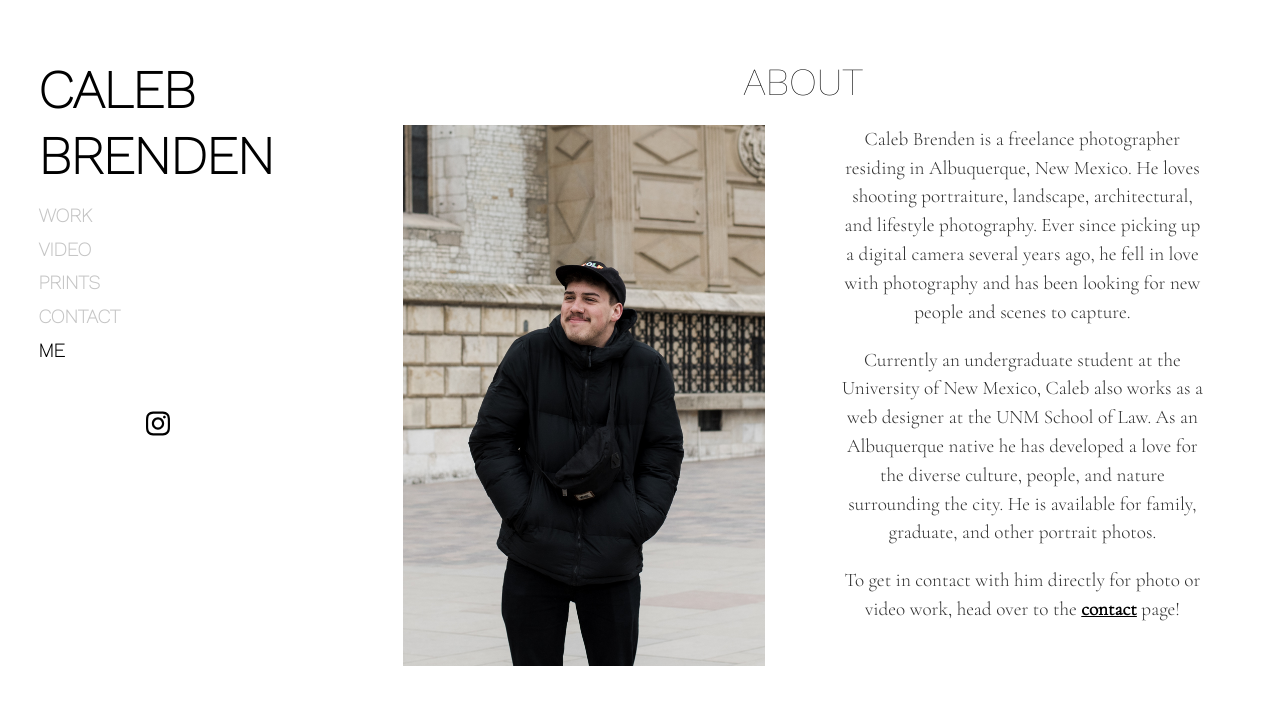
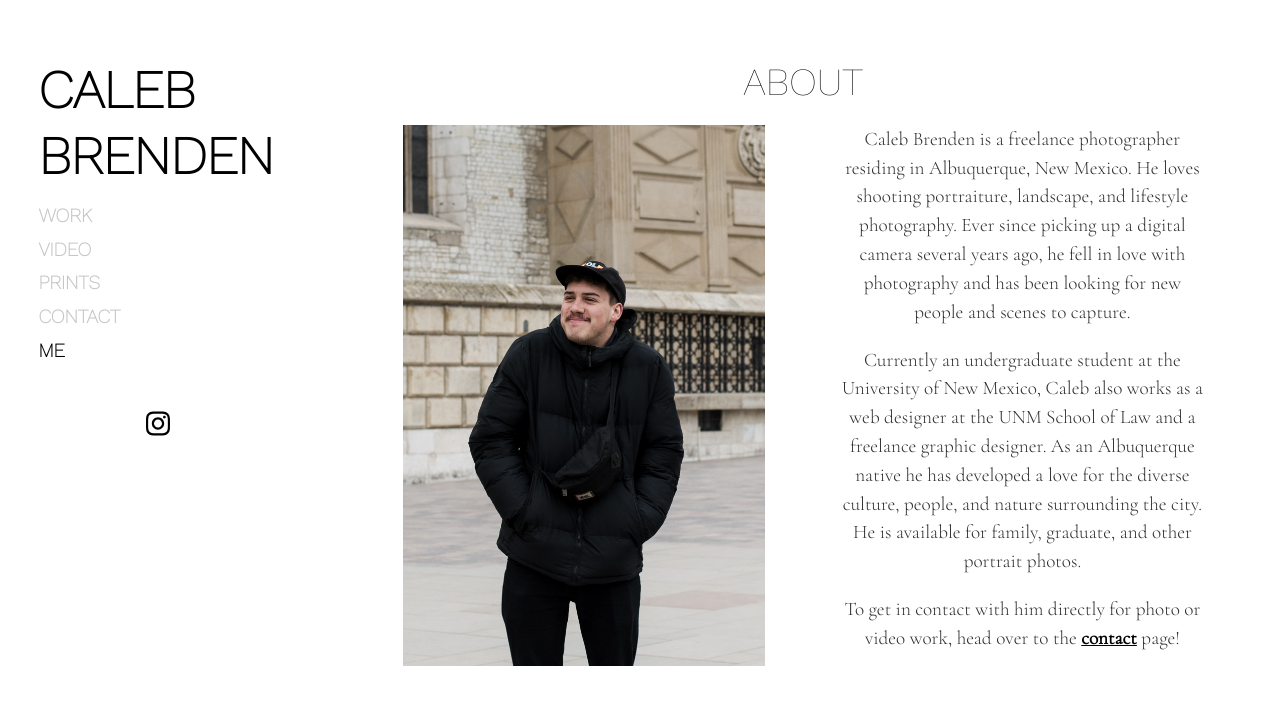
Before and after one commit to calebbrenden/my-site, a Jekyll site: the page built from me.md, in a window 1280 px wide. Shown: the top 705 px of the page. Built offline with Jekyll 4.4.1, drawn with Linux system fonts in a browser that asks for light colours.

```diff
--- a/me.md
+++ b/me.md
@@ -15,8 +15,8 @@
 </div>
 
 <div id="right-div">
-<p>Caleb Brenden is a freelance photographer residing in Albuquerque, New Mexico. He loves shooting portraiture, landscape, architectural, and lifestyle photography. Ever since picking up a digital camera several years ago, he fell in love with photography and has been looking for new people and scenes to capture.</p>
-<p>Currently an undergraduate student at the University of New Mexico, Caleb also works as a web designer at the UNM School of Law. As an Albuquerque native he has developed a love for the diverse culture, people, and nature surrounding the city. He is available for family, graduate, and other portrait photos.</p>
+<p>Caleb Brenden is a freelance photographer residing in Albuquerque, New Mexico. He loves shooting portraiture, landscape, and lifestyle photography. Ever since picking up a digital camera several years ago, he fell in love with photography and has been looking for new people and scenes to capture.</p>
+<p>Currently an undergraduate student at the University of New Mexico, Caleb also works as a web designer at the UNM School of Law and a freelance graphic designer. As an Albuquerque native he has developed a love for the diverse culture, people, and nature surrounding the city. He is available for family, graduate, and other portrait photos.</p>
 <p>To get in contact with him directly for photo or video work, head over to the <a href="{{site.baseurl}}/contact.html" alt="Contact Page">contact</a> page!</p>
 </div>
 
```
Also changed, not shown: stickers.md (+0 -2 lines).
